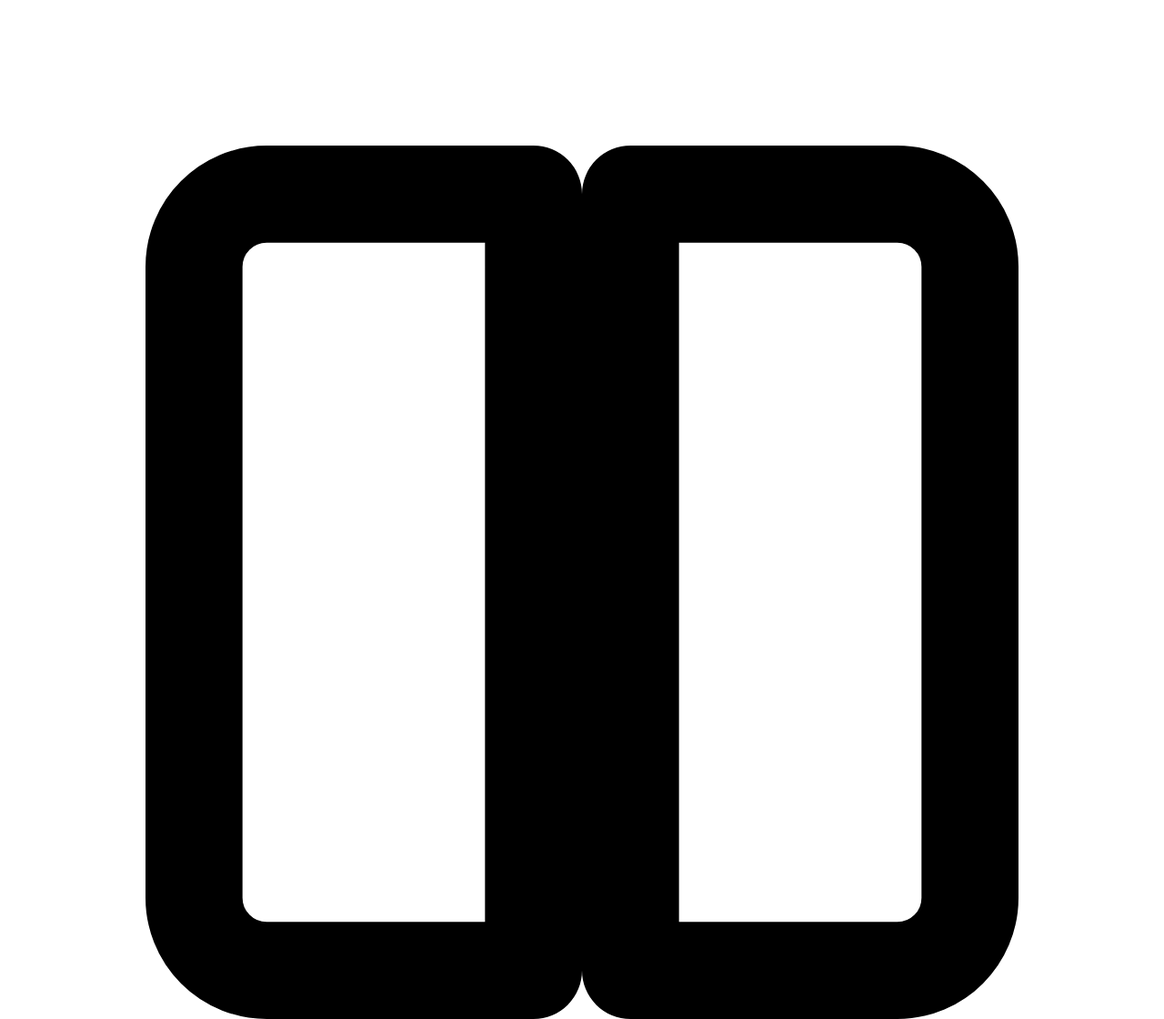
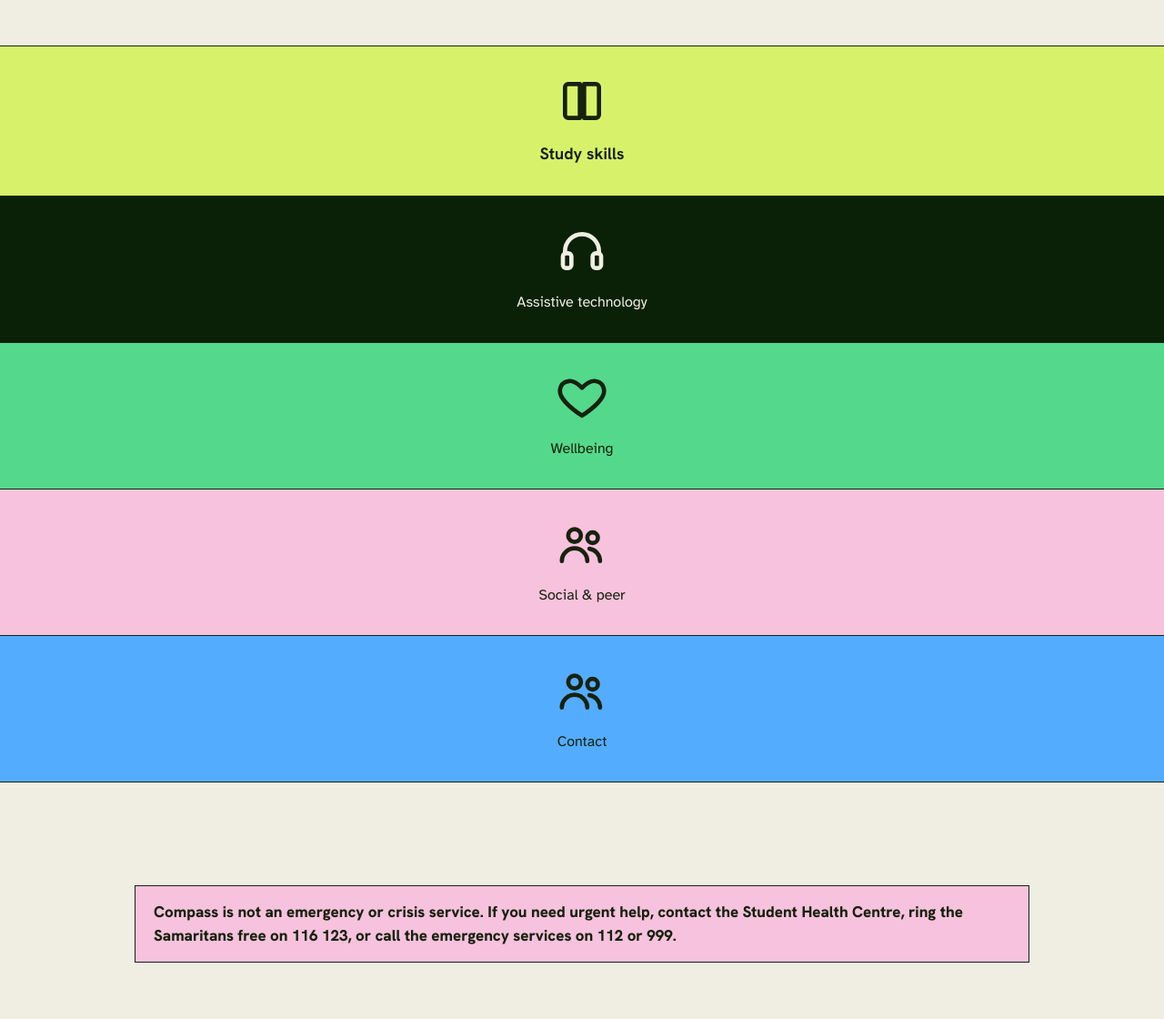
Before and after one commit to SeanG864/webdesign-frameworks, a website: page 02-core-utilities-starter/index.html in a window 1280 px wide. Shown: the top 1120 px of the page at 91% size. After the commit the page ends 1058 px from the top, so only its background shows below. Drawn offline with nearby package versions, Linux system fonts and the light colour scheme; files that its build step writes are made by us from their sources.

Commit message:
Working on week 2

```diff
--- a/02-core-utilities-starter/index.html
+++ b/02-core-utilities-starter/index.html
@@ -12,13 +12,14 @@
     />
     <link rel="stylesheet" href="assets/app.css" />
   </head>
-  <body>
+  <body class="bg-paper font-sans text-ink">
     <!-- Nothing here has a class yet. Colour, sizing, spacing, and type all
          get added by you, one utility class at a time. -->
-    <main>
-      <ul>
-        <li>
+    <main class="py-[clamp(2rem,1.5rem+2vw,3.5rem)]">
+      <ul class="list-none border-t-(length:--rule) border-ink pl-0">
+        <li class="border-b-(length:--rule) border-ink bg-lime p-8 text-center text-on-light">
           <svg
+            class="mx-auto mb-4 block h-14 w-14"
             viewBox="0 0 24 24"
             fill="none"
             stroke="currentColor"
@@ -34,10 +35,11 @@
               d="M20 5.5c0-.83-.67-1.5-1.5-1.5H13v16h5.5c.83 0 1.5-.67 1.5-1.5v-13Z"
             />
           </svg>
-          <span>Study skills</span>
+          <span class="font-display text-lg font-bold">Study skills</span>
         </li>
-        <li>
+        <li class="border-b-(length:--rule) border-ink bg-ink-deep p-8 text-center text-on-dark">
           <svg
+            class="mx-auto mb-4 block h-14 w-14"
             viewBox="0 0 24 24"
             fill="none"
             stroke="currentColor"
@@ -52,8 +54,9 @@
           </svg>
           <span>Assistive technology</span>
         </li>
-        <li>
+        <li class="border-b-(length:--rule) border-ink bg-green p-8 text-center text-on-light">
           <svg
+            class="mx-auto mb-4 block h-14 w-14"
             viewBox="0 0 24 24"
             fill="none"
             stroke="currentColor"
@@ -68,8 +71,9 @@
           </svg>
           <span>Wellbeing</span>
         </li>
-        <li>
+        <li class="border-b-(length:--rule) border-ink bg-pink p-8 text-center text-on-light">
           <svg
+            class="mx-auto mb-4 block h-14 w-14"
             viewBox="0 0 24 24"
             fill="none"
             stroke="currentColor"
@@ -85,11 +89,29 @@
           </svg>
           <span>Social &amp; peer</span>
         </li>
+        <li class="min-h-full border-b-(length:--rule) border-ink bg-blue p-8 text-center text-on-light">
+          <svg
+            class="mx-auto mb-4 block h-14 w-14"
+            viewBox="0 0 24 24"
+            fill="none"
+            stroke="currentColor"
+            stroke-width="2"
+            stroke-linecap="round"
+            stroke-linejoin="round"
+            aria-hidden="true"
+          >
+            <circle cx="8.5" cy="8" r="3" />
+            <path d="M2.5 20c0-3.3 2.7-6 6-6s6 2.7 6 6" />
+            <circle cx="17" cy="9" r="2.5" />
+            <path d="M15.5 14.2c2.9.4 5 2.9 5 5.8" />
+          </svg>
+          <span>Contact</span>
+        </li>
       </ul>
     </main>
-    <footer>
-      <div>
-        <p>
+    <footer class="mt-[clamp(2.5rem,2rem+3vw,4rem)]">
+      <div div class="mx-auto max-w-5xl px-5">
+        <p class="border-(length:--rule) border-ink bg-pink px-5 py-4 font-display text-[1.0625rem] font-extrabold text-on-light">
           Compass is not an emergency or crisis service. If you need urgent
           help, contact the Student Health Centre, ring the Samaritans free on
           116 123, or call the emergency services on 112 or 999.
--- a/02-core-utilities-starter/styles/app.css
+++ b/02-core-utilities-starter/styles/app.css
@@ -13,6 +13,7 @@
   --color-green: #54d98c;
   --color-lime: #d8f16b;
   --color-pink: #f7c2dd;
+  --color-blue: #54acff;
   --color-on-light: #16220e;
   --color-on-dark: #f0eee3;
 }
@@ -20,3 +21,7 @@
 :root {
   --rule: 1.5px;
 }
+
+li {
+  min-height: 100%;
+}
```
Also changed, not shown: 02-core-utilities-starter/assets/app.css (added), 1 other file.
